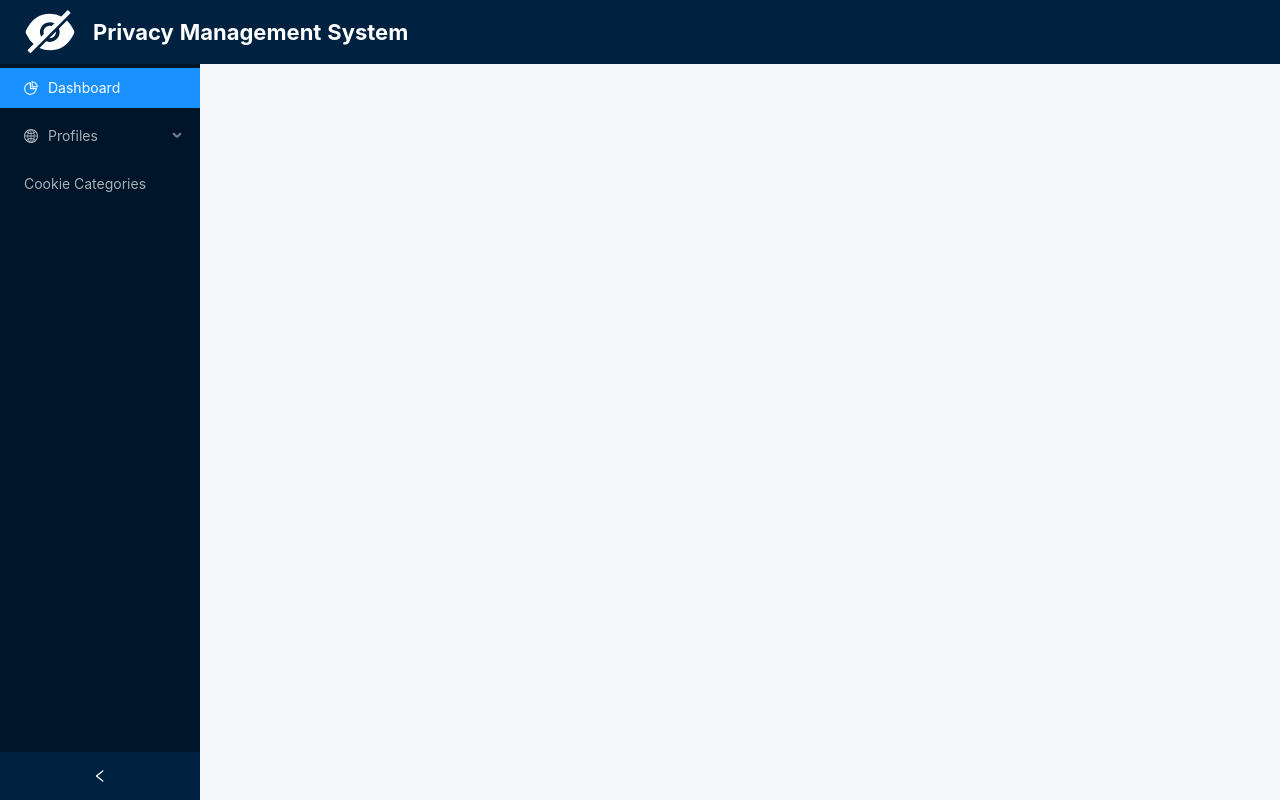
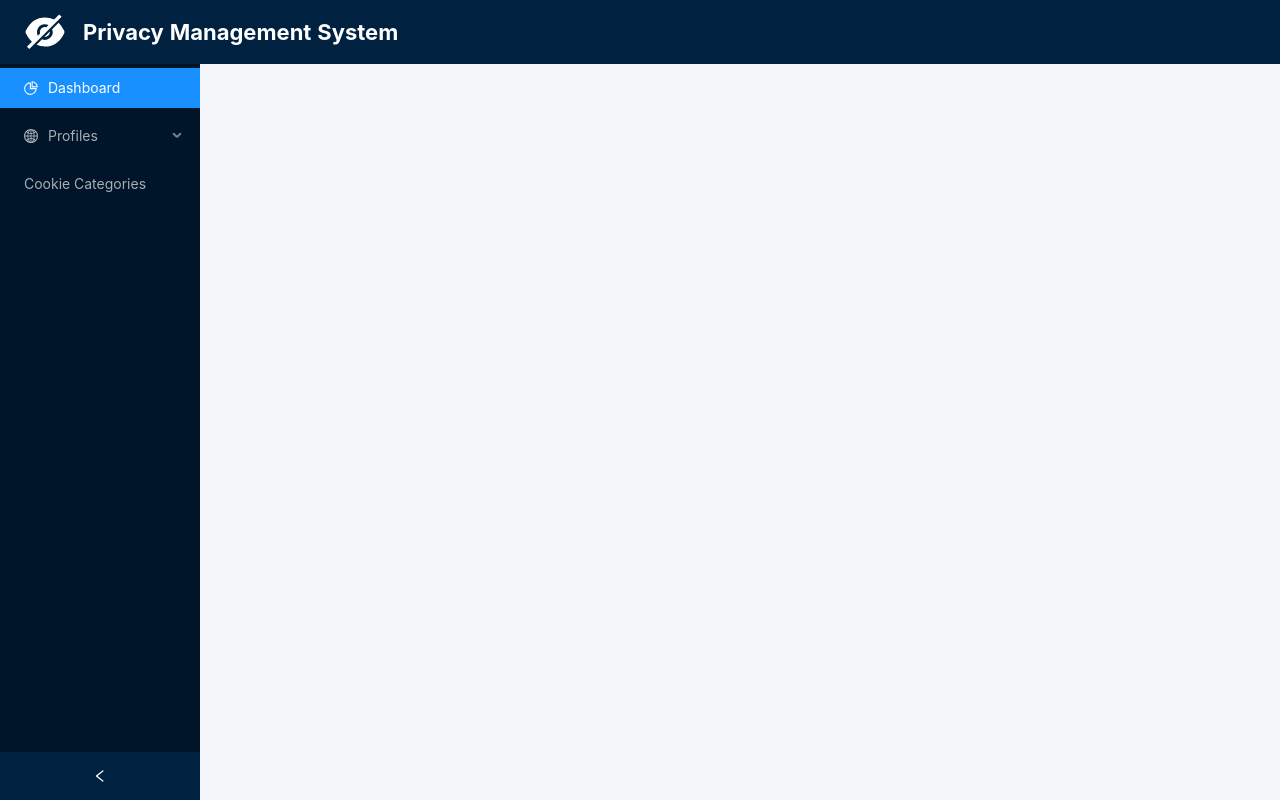
Before and after one commit to ajish-lal/Cookie-Consent, a React (Create React App) app in the folder cookie-consent-admin/: page / in a window 1280 px wide. Built offline with nearby package versions, Linux system fonts and the light colour scheme.

Commit message:
pushing changes

```diff
--- a/cookie-consent-admin/src/Components/NavMenu/NavMenu.js
+++ b/cookie-consent-admin/src/Components/NavMenu/NavMenu.js
@@ -29,7 +29,7 @@ class NavMenu extends React.Component {
                 }}>
                     <Header className="logo">
                         <Row>
-                            <EyeInvisibleFilled style={{ fontSize: '50px', color: '#fff', alignSelf: 'center' }}/>
+                            <EyeInvisibleFilled style={{ fontSize: '40px', color: '#fff', alignSelf: 'center' }}/>
                             <div className="app-name">Privacy Management System</div>
                         </Row>
                     </Header>
```
